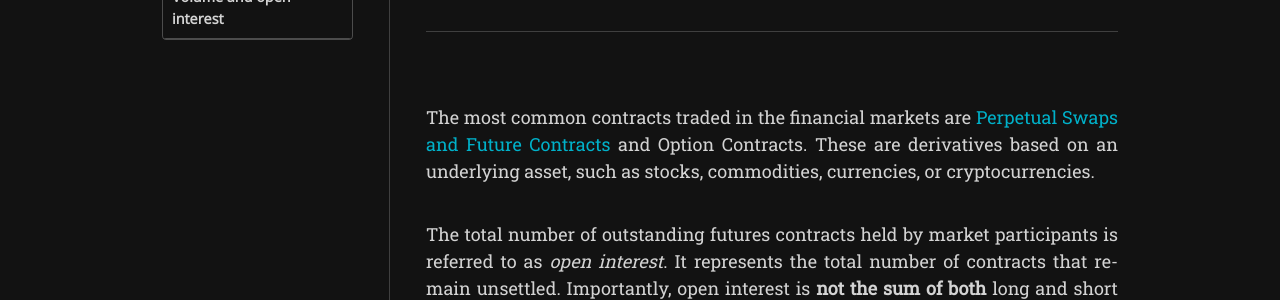
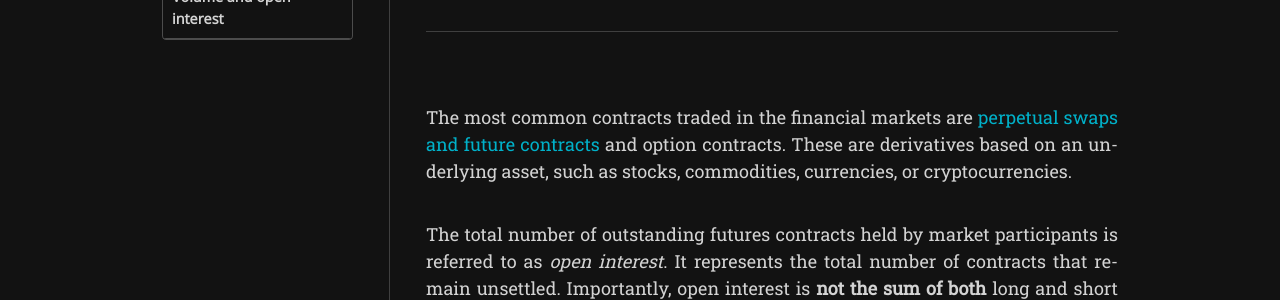
Before and after one commit to rpoliselit/blog, a Jekyll site: the page built from _posts/2025-07-30-an-overview-of-open-interest.md, in a window 1280 px wide. Shown: the part 267-567 px from the top of the page. Built offline with Jekyll 4.4.1, drawn with Linux system fonts in a browser that asks for light colours; nearby versions of some CDN libraries; some web fonts are replaced.

```diff
--- a/_posts/2025-07-30-an-overview-of-open-interest.md
+++ b/_posts/2025-07-30-an-overview-of-open-interest.md
@@ -7,7 +7,7 @@ math: true
 toc: true
 ---
 
-The most common contracts traded in the financial markets are [Perpetual Swaps and Future Contracts](https://alphractal.github.io/metrics-docs/futures/) and Option Contracts. These are derivatives based on an underlying asset, such as stocks, commodities, currencies, or cryptocurrencies.
+The most common contracts traded in the financial markets are [perpetual swaps and future contracts](https://alphractal.github.io/metrics-docs/futures/) and option contracts. These are derivatives based on an underlying asset, such as stocks, commodities, currencies, or cryptocurrencies.
 
 The total number of outstanding futures contracts held by market participants is referred to as _open interest_. It represents the total number of contracts that remain unsettled. Importantly, open interest is **not the sum of both** long and short positions, but rather the total number of contracts on **one side** of the market. This is because for every long position, there must be a corresponding short position. Therefore, open interest reflects the number of active positions, regardless of direction.
 
```
